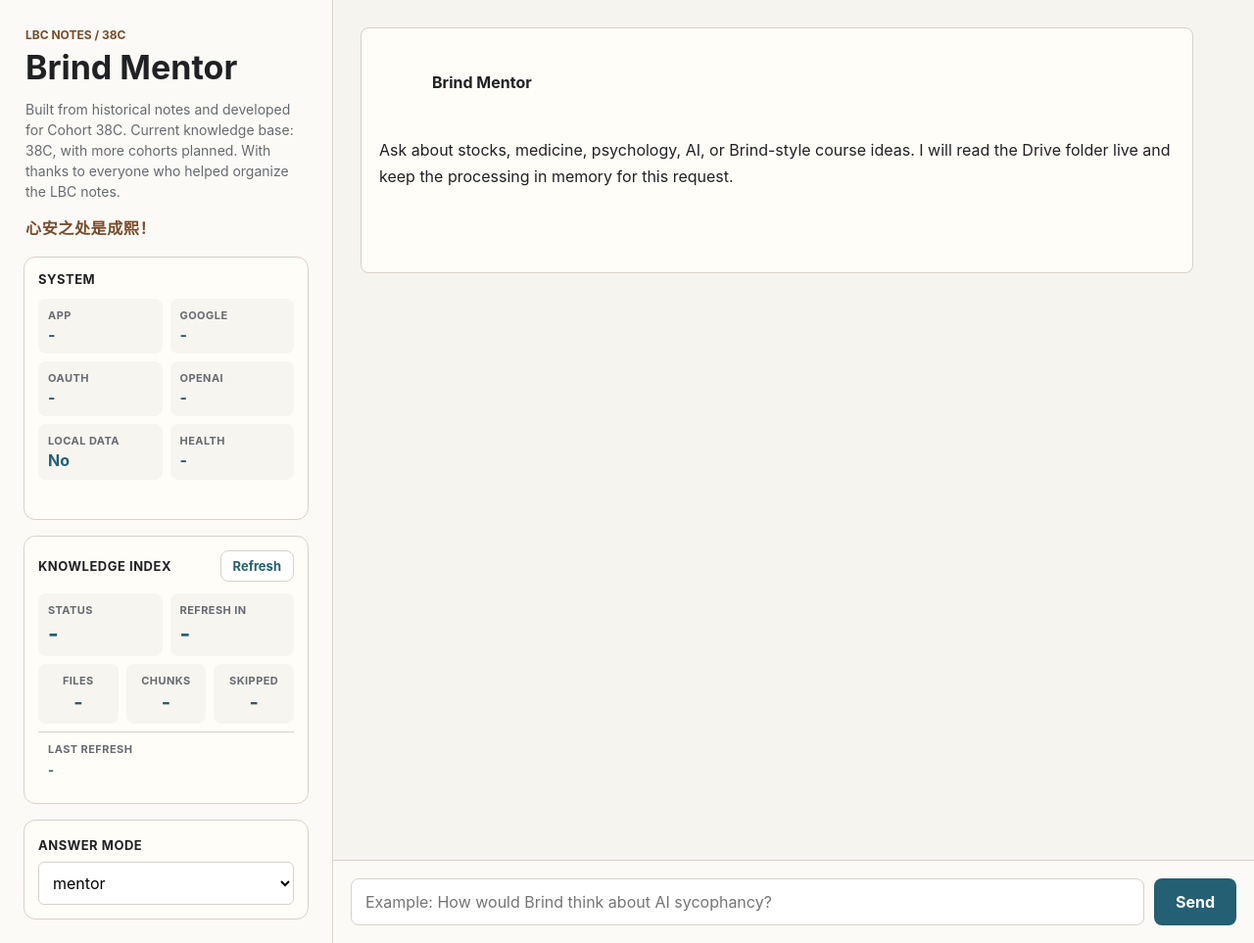
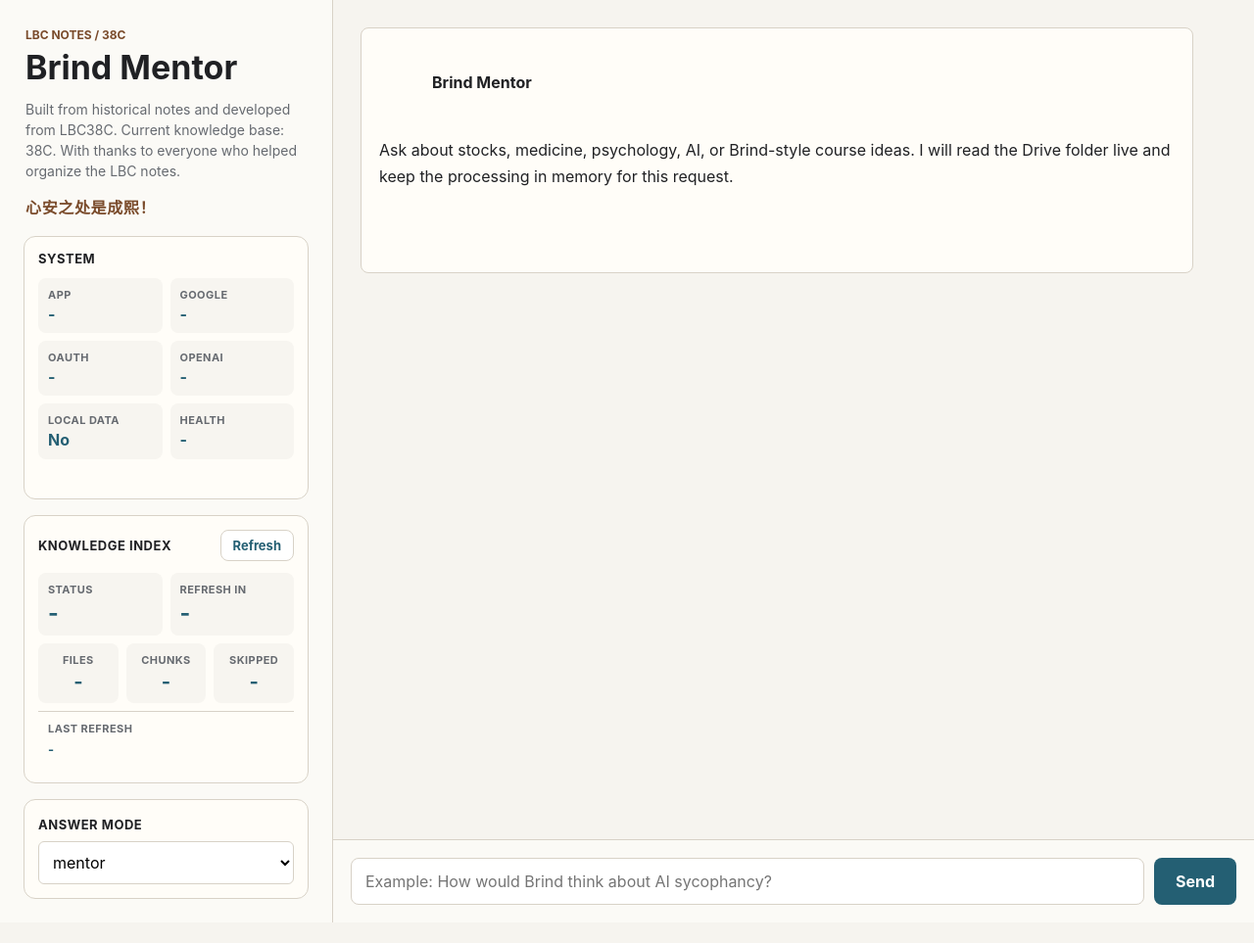
Before and after one commit to iAndyZhi/MentorBrind-AI, a plain HTML site: page public/index.html in a window 1280 px wide. Shown: the whole page at 98% size. After the commit the page ends 942 px from the top, so only its background shows below. Drawn offline with Linux system fonts and the light colour scheme; no server answers.

Commit message:
Update description in index.html for clarity

```diff
--- a/public/index.html
+++ b/public/index.html
@@ -12,7 +12,7 @@
         <div class="brand-block">
           <p class="eyebrow">LBC Notes / 38C</p>
           <h1>Brind Mentor</h1>
-          <p class="subtle">Built from historical notes and developed for Cohort 38C. Current knowledge base: 38C, with more cohorts planned. With thanks to everyone who helped organize the LBC notes.</p>
+          <p class="subtle">Built from historical notes and developed from LBC38C. Current knowledge base: 38C. With thanks to everyone who helped organize the LBC notes.</p>
           <p class="tagline" lang="zh-CN">心安之处是成熙！</p>
         </div>
 
```
